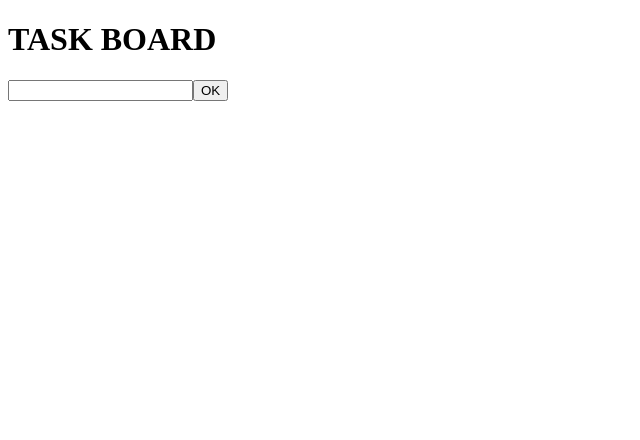
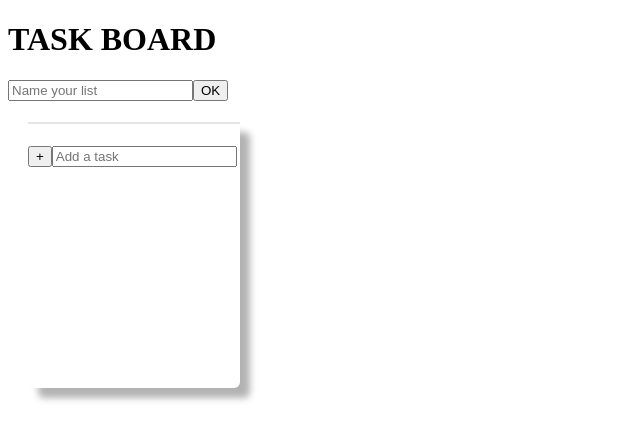
Before and after one commit to abelhernando/task-board, a Vue app: page / in a window 1280 px wide. Both pictures are taken after a click on the button "OK". Shown: the top 440 px of the page, without its empty margins (0-640 px from the left). Built offline with nearby package versions, Linux system fonts and the light colour scheme.

Commit message:
feat: task creation

```diff
--- a/package.json
+++ b/package.json
@@ -25,6 +25,7 @@
     "eslint-plugin-vue": "^9.3.0",
     "npm-run-all": "^4.1.5",
     "prettier": "^2.7.1",
+    "sass": "^1.54.9",
     "typescript": "~4.7.4",
     "uuid": "^9.0.0",
     "vite": "^3.0.9",
--- a/src/Tasks/Task/Task.ts
+++ b/src/Tasks/Task/Task.ts
@@ -15,6 +15,12 @@ export class Task {
     this.isDone = false;
   }
 
+  public static create(text: string): Task {
+    const task = new Task(text);
+
+    return task;
+  }
+
   public get id(): string {
     return this._id;
   }
--- a/src/Tasks/TaskList/TaskList.ts
+++ b/src/Tasks/TaskList/TaskList.ts
@@ -24,23 +24,23 @@ export class TaskList {
     return this._id;
   }
 
-  public getItems(): Task[] {
+  public getTasks(): Task[] {
     return [...this.tasks.values()];
   }
 
-  public addItem(task: Task): void {
+  public addTask(task: Task): void {
     this.tasks.set(task.id, task);
   }
 
-  public removeItem(id: string): void {
+  public removeTask(id: string): void {
     this.tasks.delete(id);
   }
 
-  public hasItem(id: string): void {
+  public hasTask(id: string): void {
     this.tasks.has(id);
   }
 
-  public hasAnyItem(): boolean {
+  public hasAnyTask(): boolean {
     return this.tasks.size > 0;
   }
 }
--- /dev/null
+++ b/src/components/TaskComponent.vue
@@ -0,0 +1,45 @@
+<template>
+  <div :class="cn.root">
+    <input
+      type="checkbox"
+      :id="`task-element-${task.id}`"
+      :name="task.id"
+      :checked="task.isDone"
+      :value="task.isDone"
+    />
+    <label :for="`task-element-${task.id}`" :class="{ active: task.isDone }">
+      {{ task.text }}
+    </label>
+  </div>
+</template>
+<script lang="ts">
+import { Task } from "@/Tasks";
+import { defineComponent } from "vue";
+
+export default defineComponent({
+  name: "TaskComponent",
+  props: {
+    task: {
+      type: Task,
+      required: true,
+    },
+  },
+  setup(props) {
+    console.log("~ props", props);
+    const cn = getClassNames();
+
+    return {
+      cn,
+    };
+  },
+  head: {},
+});
+
+function getClassNames(): Object {
+  const root = "task-component";
+  return {
+    root,
+  };
+}
+</script>
+<style lang="scss" scoped></style>
--- /dev/null
+++ b/src/components/TasksListComponent.vue
@@ -0,0 +1,122 @@
+<template>
+  <div :class="cn.root">
+    <h1 :class="cn.title">{{ list.title }}</h1>
+
+    <div v-if="list.hasAnyTask()">
+      <div
+        v-for="(task, index) in list.getTasks()"
+        :key="index"
+        :class="cn.taskContainer"
+      >
+        <TaskComponent :task="task" />
+      </div>
+    </div>
+    <button type="button" @click="addTask">+</button>
+    <input
+      type="text"
+      placeholder="Add a task"
+      v-model="taskName"
+      @keyup.enter.enter="addTask"
+    />
+  </div>
+</template>
+<script lang="ts">
+import { Task, TaskList } from "@/Tasks";
+import { defineComponent, ref } from "vue";
+import TaskComponent from "./TaskComponent.vue";
+import { isNonEmptyString } from "../common/utils";
+
+export default defineComponent({
+  name: "TasksListComponent",
+  components: { TaskComponent },
+  props: {
+    list: {
+      type: TaskList,
+      required: true,
+    },
+  },
+  setup(props) {
+    const cn = getClassNames();
+
+    const taskName = ref("");
+
+    function addTask(): void {
+      if (!isNonEmptyString(taskName.value.trim())) {
+        return;
+      }
+
+      props.list.addTask(Task.create(taskName.value));
+
+      taskName.value = "";
+    }
+
+    return { cn, addTask, taskName };
+  },
+  head: {},
+});
+
+function getClassNames(): Object {
+  const root = "list-component";
+  return {
+    root,
+    title: `${root}__title`,
+    taskContainer: `${root}__task-container`,
+    task: `${root}__task`,
+    controls: `${root}__controls`,
+  };
+}
+</script>
+<style lang="scss" scoped>
+.list-component {
+  width: 212px;
+  height: 266px;
+  margin: 20px;
+
+  background: #ffffff;
+  border-radius: 6px;
+
+  box-shadow: 10px 10px 7px rgba(0, 0, 0, 0.3);
+
+  &__title {
+    text-align: center;
+    border-bottom: 2px solid rgba(0, 0, 0, 0.1);
+  }
+
+  &__task-container {
+    display: flex;
+    justify-content: space-between;
+    padding: 8px 10px;
+
+    label {
+      font-size: 20px;
+      word-break: break-word;
+    }
+    label.active {
+      text-decoration: line-through;
+    }
+
+    &:hover {
+      .list-component__controls {
+        display: flex;
+      }
+    }
+  }
+
+  &:hover {
+    box-shadow: 0 16px 26px rgb(0 0 0 / 47%), 0 0 46px rgb(0 0 0 / 47%);
+    transition: 1s;
+    transform: scale(1.25);
+  }
+
+  &__controls {
+    display: none;
+
+    button {
+      background: none;
+      border: none;
+      outline: none;
+      cursor: pointer;
+    }
+  }
+}
+</style>
--- a/src/views/MainPage.vue
+++ b/src/views/MainPage.vue
@@ -2,14 +2,19 @@
   <div :class="cn.root">
     <div>
       <!-- INITIAL INPUT -->
-      <input type="text" v-model="listName" @keyup.enter="createTaskList" />
+      <input
+        type="text"
+        placeholder="Name your list"
+        v-model="listName"
+        @keyup.enter="createTaskList"
+      />
       <button type="submit" @click="createTaskList">OK</button>
     </div>
 
     <!-- TASKS LISTS  -->
     <div>
       <div v-for="(list, index) in lists" :key="index">
-        {{ list.title }}
+        <TasksListComponent :list="list" />
       </div>
     </div>
   </div>
@@ -17,10 +22,11 @@
 <script lang="ts">
 import { defineComponent, ref } from "vue";
 import { TaskList } from "../Tasks";
+import TasksListComponent from "../components/TasksListComponent.vue";
 
 export default defineComponent({
   name: "MainPage",
-  components: {},
+  components: { TasksListComponent },
   setup() {
     const cn = getClassNames();
 
```
Also changed, not shown: 1 other file (tests, documents, lock files or other folders).
